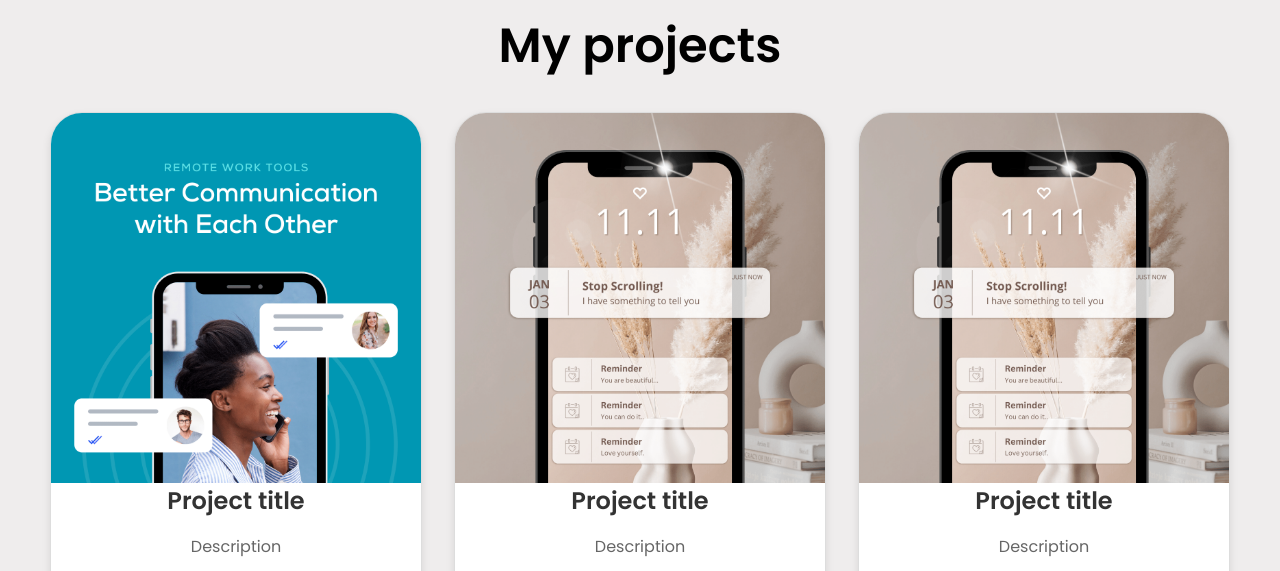
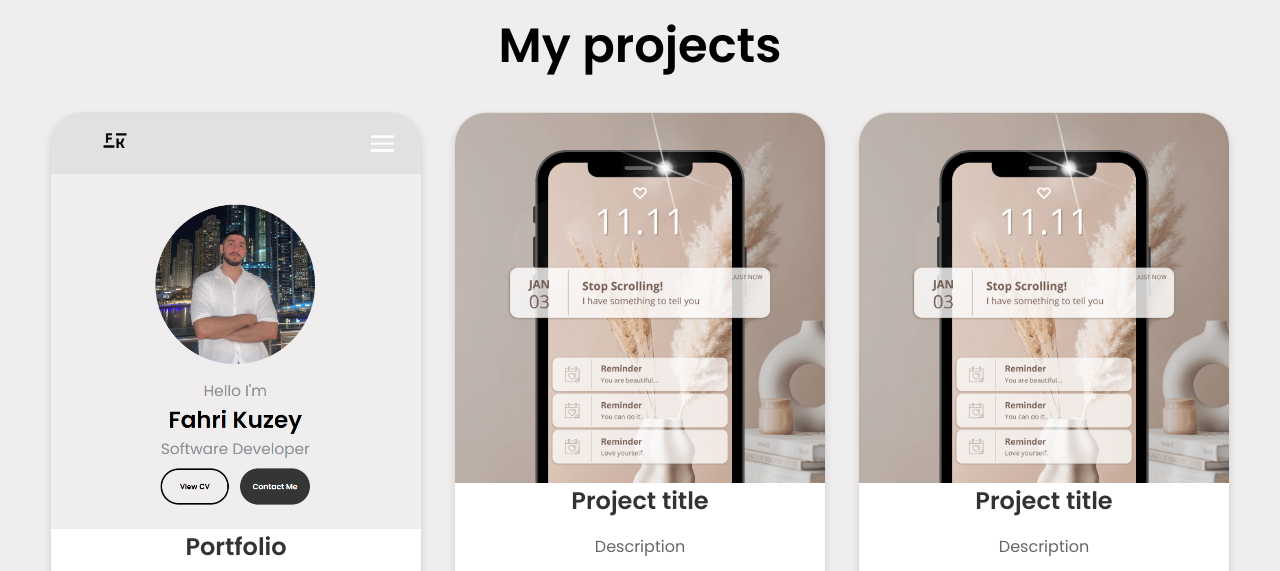
Before and after one commit to fukriiboii/Portfolio, a plain HTML site: page index.html in a window 1280 px wide. Shown: the part 2489-3060 px from the top of the page. Drawn offline with nearby package versions, Linux system fonts and the light colour scheme.

Commit message:
Done with project 1

```diff
--- a/index.html
+++ b/index.html
@@ -153,9 +153,9 @@
 
         <div class="project-container">
             <div class="project-card">
-                <img src="./assets/project-1.png" alt="project 1" class="project-pic">
-                <h3>Project title</h3>
-                <p>Description</p>
+                <img src="./assets/portfolio-project.png" alt="project 1" class="project-pic">
+                <h3>Portfolio</h3>
+                <p>Coded a portfolio with HTML, JavaScript and CSS.</p>
                 <a href="www.github.com" target="_blank" class="github-btn">
                    <i class="fab fa-github"></i> View on GitHub
                 </a>
```
Also changed, not shown: assets/portfolio-project.png (added).
